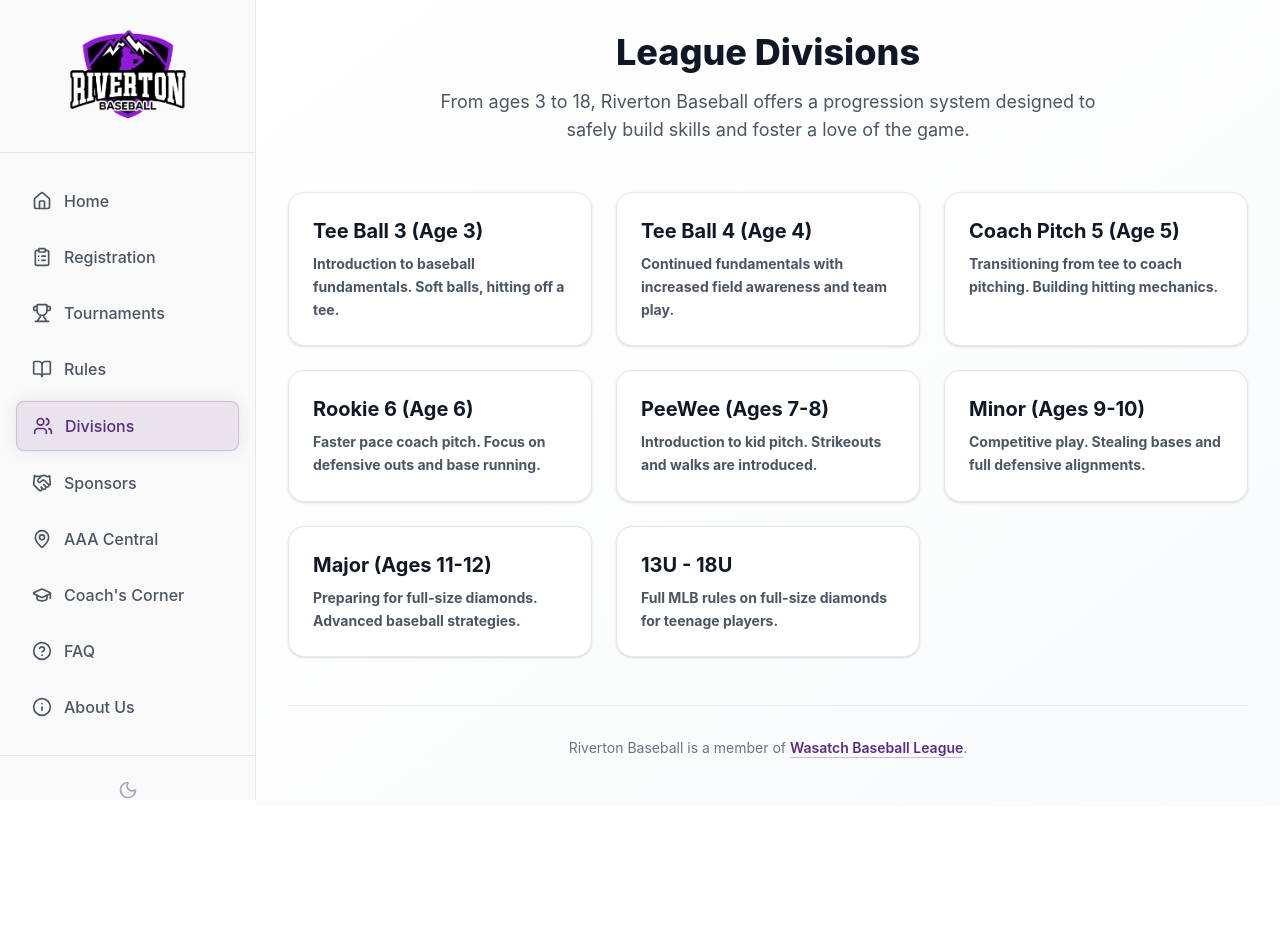
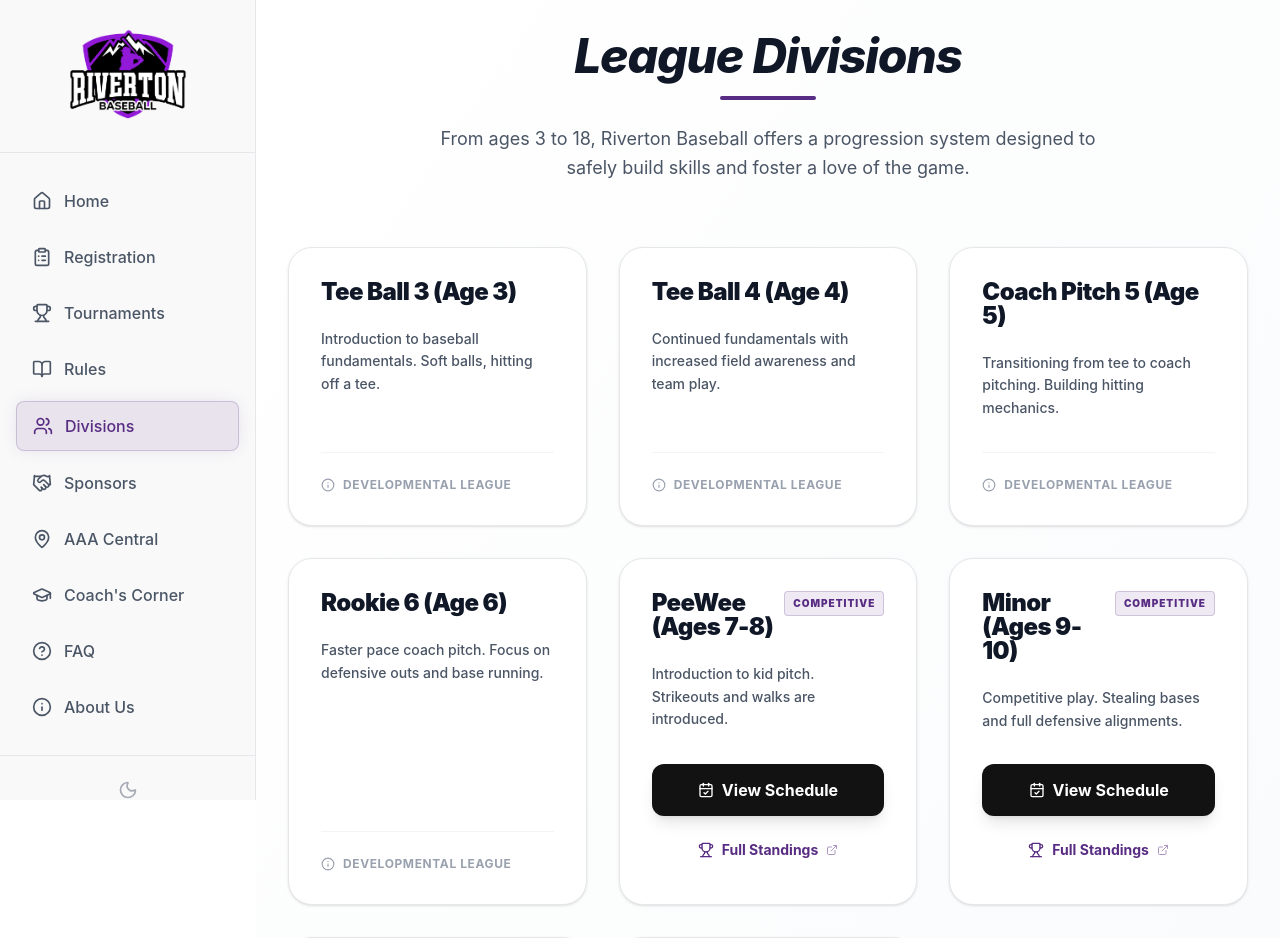
Before and after one commit to ipalmer87/rivertonbaseball, a React (Vite) app: page /#/divisions in a window 1280 px wide. Shown: the top 938 px of the page. Before the commit the page ends 806 px from the top, so only its background shows below. Built offline with nearby package versions, Linux system fonts and the light colour scheme.

Commit message:
Integrated GameChanger schedules and standings into Divisions page

```diff
--- a/src/pages/Divisions.jsx
+++ b/src/pages/Divisions.jsx
@@ -1,34 +1,167 @@
-// Icons removed from Divisions page
+import React, { useState } from 'react';
+import { Trophy, CalendarCheck, ExternalLink, X, Info } from 'lucide-react';
 
 const divisionsList = [
-  { name: "Tee Ball 3 (Age 3)", desc: "Introduction to baseball fundamentals. Soft balls, hitting off a tee." },
-  { name: "Tee Ball 4 (Age 4)", desc: "Continued fundamentals with increased field awareness and team play." },
-  { name: "Coach Pitch 5 (Age 5)", desc: "Transitioning from tee to coach pitching. Building hitting mechanics." },
-  { name: "Rookie 6 (Age 6)", desc: "Faster pace coach pitch. Focus on defensive outs and base running." },
-  { name: "PeeWee (Ages 7-8)", desc: "Introduction to kid pitch. Strikeouts and walks are introduced." },
-  { name: "Minor (Ages 9-10)", desc: "Competitive play. Stealing bases and full defensive alignments." },
-  { name: "Major (Ages 11-12)", desc: "Preparing for full-size diamonds. Advanced baseball strategies." },
-  { name: "13U - 18U", desc: "Full MLB rules on full-size diamonds for teenage players." }
+  {
+    name: "Tee Ball 3 (Age 3)",
+    desc: "Introduction to baseball fundamentals. Soft balls, hitting off a tee.",
+    comp: false
+  },
+  {
+    name: "Tee Ball 4 (Age 4)",
+    desc: "Continued fundamentals with increased field awareness and team play.",
+    comp: false
+  },
+  {
+    name: "Coach Pitch 5 (Age 5)",
+    desc: "Transitioning from tee to coach pitching. Building hitting mechanics.",
+    comp: false
+  },
+  {
+    name: "Rookie 6 (Age 6)",
+    desc: "Faster pace coach pitch. Focus on defensive outs and base running.",
+    comp: false
+  },
+  {
+    name: "PeeWee (Ages 7-8)",
+    desc: "Introduction to kid pitch. Strikeouts and walks are introduced.",
+    comp: true,
+    gcWidgetId: "bfe3285b-08bc-4f64-a936-d637cdc5e892",
+    gcOrgId: "Ad80gLupCQe8"
+  },
+  {
+    name: "Minor (Ages 9-10)",
+    desc: "Competitive play. Stealing bases and full defensive alignments.",
+    comp: true,
+    gcWidgetId: "57b4a099-1d93-4d76-80c4-2487b6a4437f",
+    gcOrgId: "GsSt0MLHnNXZ"
+  },
+  {
+    name: "Major (Ages 11-12)",
+    desc: "Preparing for full-size diamonds. Advanced baseball strategies.",
+    comp: true,
+    gcWidgetId: "38a93d18-1997-4494-ba70-7c87a26d2f7d",
+    gcOrgId: "WapNRfmI1lX0"
+  },
+  {
+    name: "13U - 18U",
+    desc: "Full MLB rules on full-size diamonds for teenage players.",
+    comp: false
+  }
 ];
 
 export default function Divisions() {
+  const [activeDivision, setActiveDivision] = useState(null);
+
+  const openSchedule = (div) => {
+    setActiveDivision(div);
+    document.body.style.overflow = 'hidden';
+  };
+
+  const closeSchedule = () => {
+    setActiveDivision(null);
+    document.body.style.overflow = 'unset';
+  };
+
   return (
-    <div className="max-w-5xl mx-auto space-y-8 animate-in fade-in duration-500">
-      <div className="text-center mb-12">
-        <h1 className="text-4xl font-extrabold text-gray-900 dark:text-white mb-4">League Divisions</h1>
-        <p className="text-gray-600 dark:text-riverton-silver text-lg max-w-2xl mx-auto">
+    <div className="max-w-6xl mx-auto space-y-12 animate-in fade-in duration-500 pb-12">
+      <div className="text-center mb-16">
+        <h1 className="text-4xl md:text-5xl font-extrabold text-gray-900 dark:text-white mb-4 italic tracking-tight">League Divisions</h1>
+        <div className="w-24 h-1 bg-riverton-purple mx-auto rounded-full mb-6"></div>
+        <p className="text-gray-600 dark:text-riverton-silver text-lg max-w-2xl mx-auto leading-relaxed">
           From ages 3 to 18, Riverton Baseball offers a progression system designed to safely build skills and foster a love of the game.
         </p>
       </div>
 
-      <div className="grid sm:grid-cols-2 lg:grid-cols-3 gap-6">
+      <div className="grid sm:grid-cols-2 lg:grid-cols-3 gap-8">
         {divisionsList.map((div, idx) => (
-          <div key={idx} className="bg-white dark:bg-[#151515] p-6 rounded-2xl border border-gray-200 dark:border-[#2a2a2a] shadow-sm hover:shadow-md hover:border-riverton-purple/50 transition-all duration-300 group">
-            <h3 className="text-xl font-bold text-gray-900 dark:text-white mb-2">{div.name}</h3>
-            <p className="text-sm text-gray-600 dark:text-gray-400 leading-relaxed font-bold">{div.desc}</p>
+          <div key={idx} className="flex flex-col bg-white dark:bg-gradient-to-br dark:from-[#151515] dark:to-[#111] p-8 rounded-3xl border border-gray-200 dark:border-[#2a2a2a] shadow-sm hover:shadow-xl hover:border-riverton-purple/50 transition-all duration-500 group relative overflow-hidden h-full">
+            <div className="flex-1">
+              <div className="flex justify-between items-start mb-6">
+                <h3 className="text-2xl font-black text-gray-900 dark:text-white leading-none tracking-tight group-hover:text-riverton-purple transition-colors">{div.name}</h3>
+                {div.comp && (
+                  <span className="bg-riverton-purple/10 text-riverton-purple text-[10px] font-black px-2 py-1 rounded uppercase tracking-widest border border-riverton-purple/20">
+                    Competitive
+                  </span>
+                )}
+              </div>
+              <p className="text-sm text-gray-600 dark:text-riverton-silver leading-relaxed font-medium mb-8">
+                {div.desc}
+              </p>
+            </div>
+
+            {div.comp ? (
+              <div className="space-y-3 mt-auto">
+                <button
+                  onClick={() => openSchedule(div)}
+                  className="w-full flex items-center justify-center gap-2 py-3.5 bg-riverton-black dark:bg-riverton-purple text-white rounded-xl font-bold hover:opacity-90 transition-all shadow-lg active:scale-95"
+                >
+                  <CalendarCheck className="w-4 h-4" />
+                  <span>View Schedule</span>
+                </button>
+                <a
+                  href={`https://web.gc.com/organizations/${div.gcOrgId}/standings`}
+                  target="_blank"
+                  rel="noopener noreferrer"
+                  className="w-full flex items-center justify-center gap-2 py-3 font-bold text-riverton-purple dark:text-purple-400 hover:bg-riverton-purple/5 dark:hover:bg-riverton-purple/10 rounded-xl transition-colors text-sm"
+                >
+                  <Trophy className="w-4 h-4" />
+                  <span>Full Standings</span>
+                  <ExternalLink className="w-3 h-3 opacity-50" />
+                </a>
+              </div>
+            ) : (
+              <div className="mt-auto pt-6 border-t border-gray-100 dark:border-[#2a2a2a]">
+                <div className="flex items-center gap-2 text-xs text-gray-400 dark:text-gray-500 font-bold uppercase tracking-wider">
+                  <Info className="w-3.5 h-3.5" />
+                  Developmental League
+                </div>
+              </div>
+            )}
           </div>
         ))}
       </div>
+
+      {/* GameChanger Schedule Modal */}
+      {activeDivision && (
+        <div className="fixed inset-0 z-[100] flex items-center justify-center p-4 sm:p-6 bg-black/80 backdrop-blur-sm animate-in fade-in duration-300">
+          <div className="bg-white dark:bg-[#151515] w-full max-w-5xl rounded-3xl shadow-2xl overflow-hidden flex flex-col max-h-[90vh] border border-gray-200 dark:border-[#2a2a2a] animate-in zoom-in-95 duration-300">
+            <div className="p-4 sm:p-6 border-b border-gray-200 dark:border-[#2a2a2a] flex justify-between items-center bg-gray-50 dark:bg-[#1a1a1a]">
+              <div>
+                <h2 className="text-xl sm:text-2xl font-black text-gray-900 dark:text-white tracking-tight">
+                  {activeDivision.name} - Live Schedule
+                </h2>
+                <p className="text-xs text-gray-500 dark:text-gray-400 font-bold uppercase tracking-widest mt-1">
+                  Powered by GameChanger
+                </p>
+              </div>
+              <button
+                onClick={closeSchedule}
+                className="p-2 hover:bg-gray-200 dark:hover:bg-[#2a2a2a] rounded-full transition-colors group"
+              >
+                <X className="w-6 h-6 text-gray-500 group-hover:text-red-500 transition-colors" />
+              </button>
+            </div>
+            <div className="flex-1 bg-white relative">
+              <iframe
+                src={`https://widgets.gc.com/scoreboard/${activeDivision.gcWidgetId}?parent=${window.location.origin}&id=gc-embedded-scoreboard-1&maxVerticalGamesVisible=6`}
+                className="w-full h-full min-h-[500px] border-none"
+                title={`${activeDivision.name} GameChanger Schedule`}
+              ></iframe>
+            </div>
+            <div className="p-4 bg-gray-50 dark:bg-[#1a1a1a] border-t border-gray-200 dark:border-[#2a2a2a] text-center">
+              <a
+                href={`https://web.gc.com/organizations/${activeDivision.gcOrgId}/home`}
+                target="_blank"
+                rel="noopener noreferrer"
+                className="text-xs font-bold text-riverton-purple hover:underline"
+              >
+                View full organization page on GameChanger →
+              </a>
+            </div>
+          </div>
+        </div>
+      )}
     </div>
-  )
+  );
 }
```
